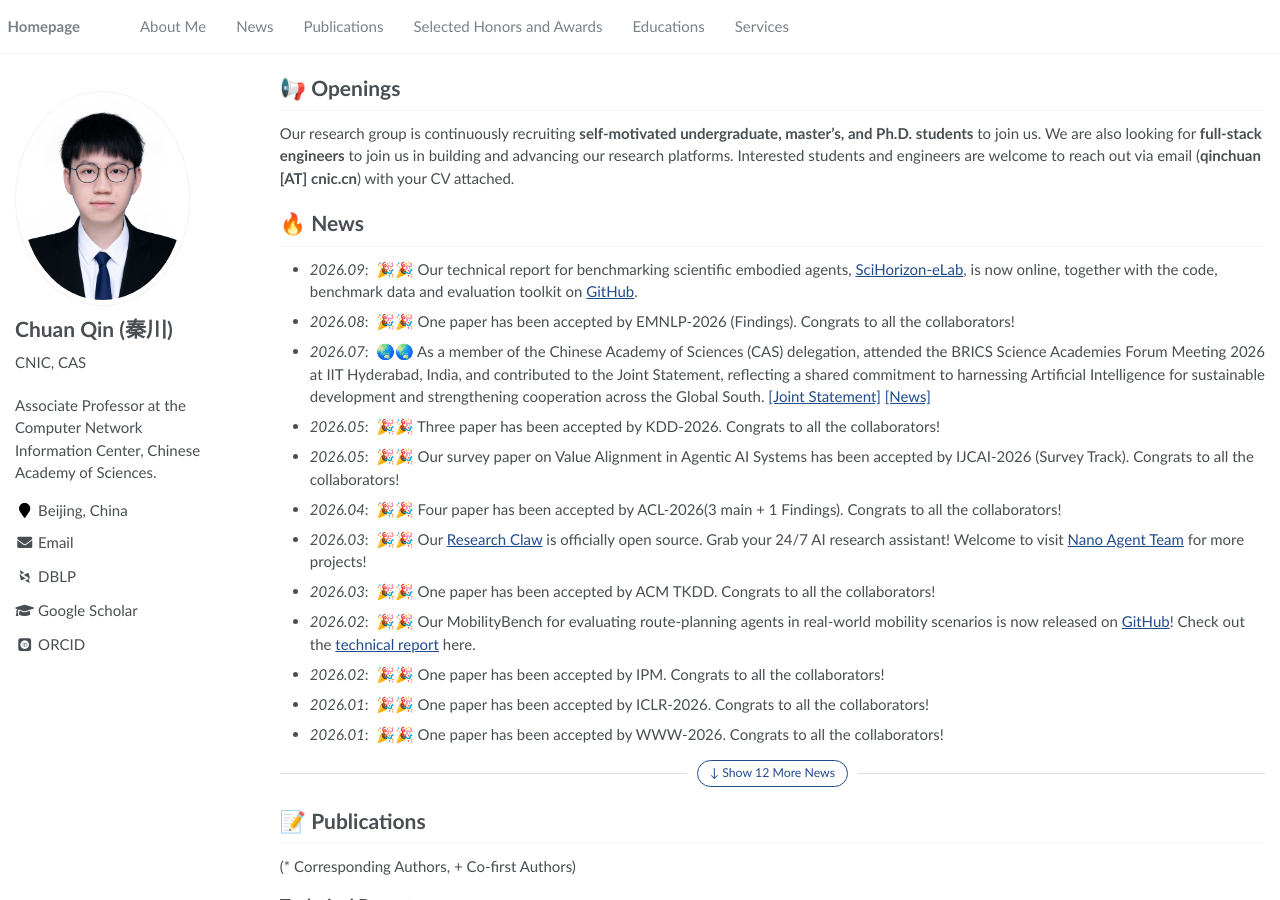
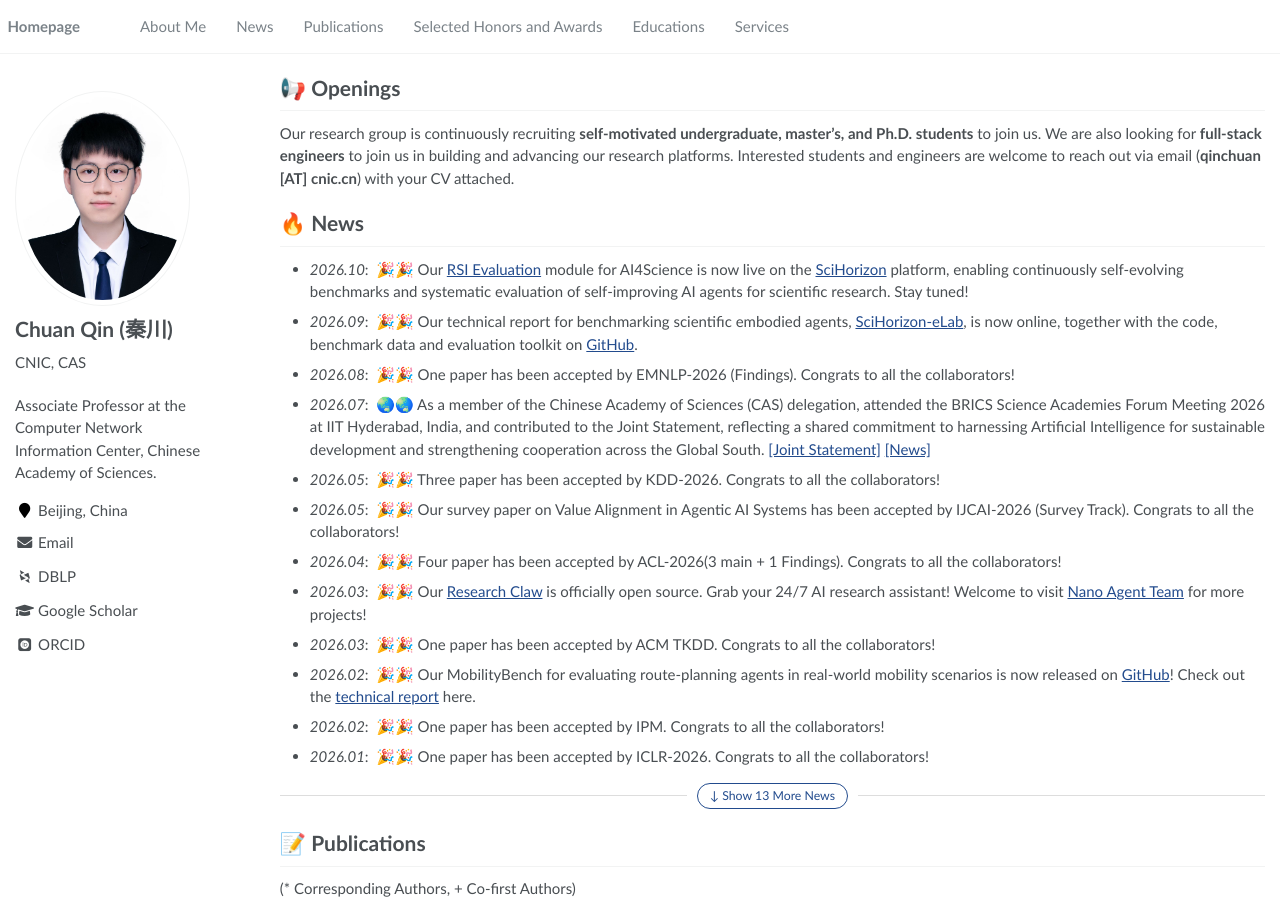
Before and after one commit to Dylan-Qin/dylan-qin.github.io, a Jekyll site: the page built from _pages/about.md, in a window 1280 px wide and 900 px high, scrolled down 338 px. Built offline with Jekyll 4.4.1, drawn with Linux system fonts in a browser that asks for light colours; some web fonts are replaced.

Commit message:
add news for RSI Evaluation module on SciHorizon
Co-Authored-By: Claude Opus 5 <noreply@anthropic.com>

```diff
--- a/_pages/about.md
+++ b/_pages/about.md
@@ -24,6 +24,7 @@ Dr. Chuan Qin is currently an Associate Professor at the Computer Network Inform
 Our research group is continuously recruiting **self-motivated undergraduate, master's, and Ph.D. students** to join us. We are also looking for **full-stack engineers** to join us in building and advancing our research platforms. Interested students and engineers are welcome to reach out via email (**qinchuan [AT] cnic.cn**) with your CV attached.
 
 # 🔥 News
+- *2026.10*: &nbsp;🎉🎉 Our [RSI Evaluation](https://scihorizon.cn/SelfEvolution) module for AI4Science is now live on the [SciHorizon](https://www.scihorizon.cn/) platform, enabling continuously self-evolving benchmarks and systematic evaluation of self-improving AI agents for scientific research. Stay tuned!
 - *2026.09*: &nbsp;🎉🎉 Our technical report for benchmarking scientific embodied agents, [SciHorizon-eLab](https://arxiv.org/abs/2609.30971), is now online, together with the code, benchmark data and evaluation toolkit on [GitHub](https://github.com/SciHorizon-elab/SciHorizon-elab).
 - *2026.08*: &nbsp;🎉🎉 One paper has been accepted by EMNLP-2026 (Findings). Congrats to all the collaborators!
 - *2026.07*: &nbsp;🌏🌏 As a member of the Chinese Academy of Sciences (CAS) delegation, attended the BRICS Science Academies Forum Meeting 2026 at IIT Hyderabad, India, and contributed to the Joint Statement, reflecting a shared commitment to harnessing Artificial Intelligence for sustainable development and strengthening cooperation across the Global South. [[Joint Statement]](https://insaindia.res.in/pdf/INSA_BRICS_Forum_Statement_2026.pdf) [[News]](https://www.pib.gov.in/PressReleaseIframePage.aspx?PRID=2289133&reg=48&lang=2)
```
